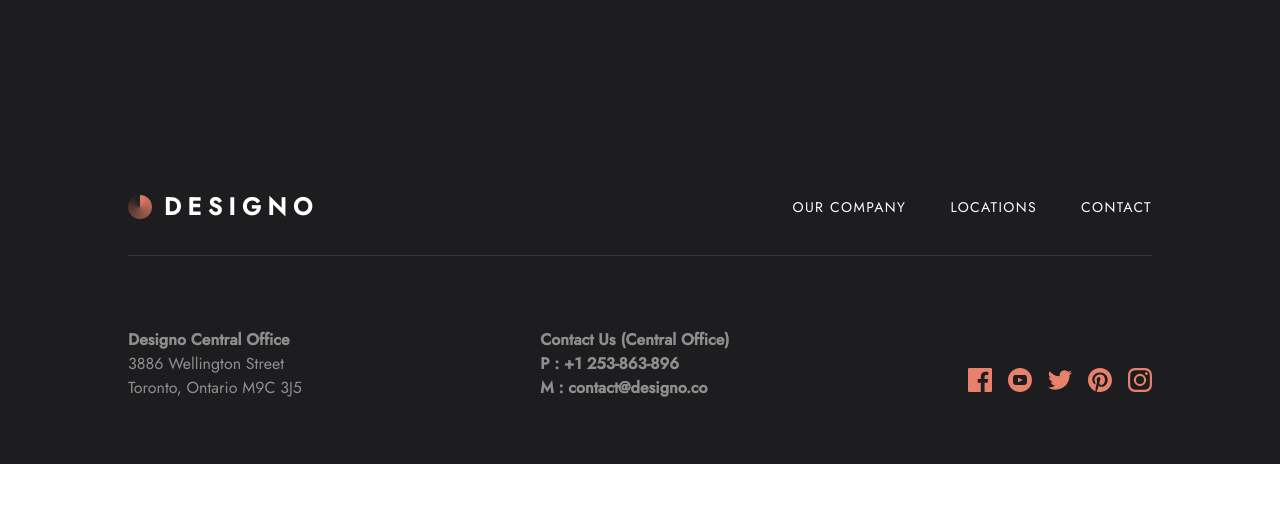
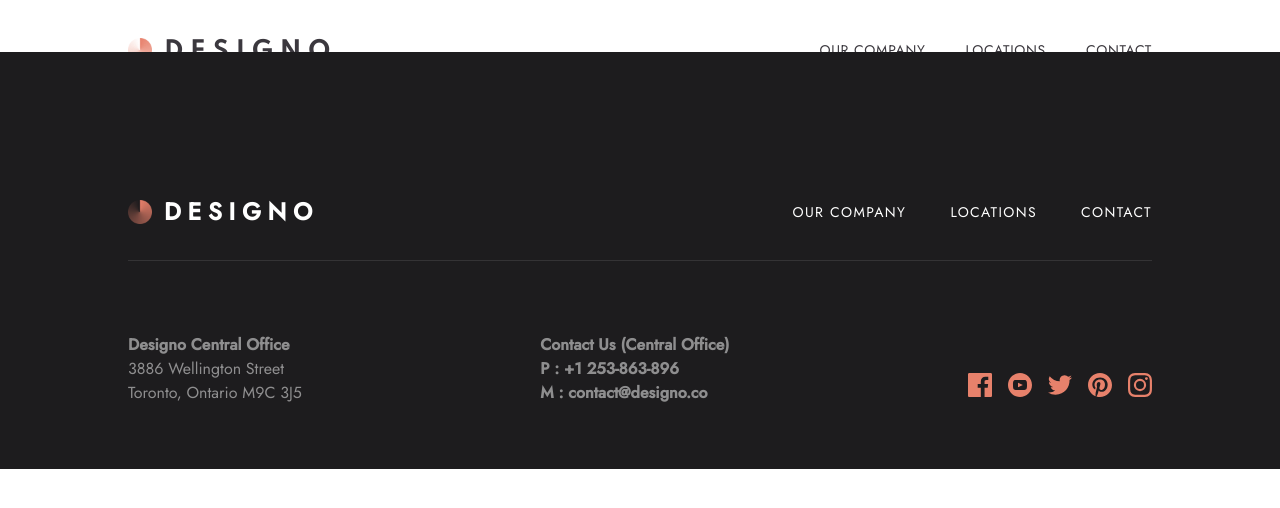
Before and after one commit to guillsav/designo, a React (Create React App) app: page /contact in a window 1280 px wide. Shown: the top 508 px of the page. Built offline with nearby package versions, Linux system fonts and the light colour scheme.

Commit message:
Fixing minor UI bugs

```diff
--- a/src/components/Card/index.tsx
+++ b/src/components/Card/index.tsx
@@ -40,12 +40,13 @@ export const Card = ({ feature, type, title, body, btnText }: Props) => {
 
   const displayCardElement =
     type === 'display' ? (
-      <div className="w-full px-12 py-16 bg-japonica-500 rounded-xl flex flex-col lg:flex-row lg:justify-between items-center justify-start text-center lg:text-left lg:px-24">
+      <div className="w-full px-10 py-16 bg-japonica-500 rounded-xl flex flex-col lg:flex-row lg:justify-between items-center justify-start text-center lg:text-left lg:px-24">
         <div className="lg:w-1/2 sm:px-16 lg:px-0">
           <Heading
             text={title}
             className="lg:w-3/4 lg:text-left text-4xl text-white font-medium text-center mb-5 font-sans"
           />
+
           <span className="text-base-sm text-white font-sans lg:px-0">
             {body}
           </span>
--- a/src/components/footer/index.tsx
+++ b/src/components/footer/index.tsx
@@ -3,7 +3,7 @@ import { SocialMedia } from '../svg';
 import LogoMark from './assets/logo-mark.png';
 
 export const Footer = () => (
-  <footer className="bg-shark-500 relative -mt-46 z-0 w-full pt-64 pb-16 px-6">
+  <footer className="bg-shark-500 relative -mt-46  md:-mt-22 lg:-mt-18 z-0 w-full pt-64 md:pt-42 lg:pt-36 pb-16 px-6">
     <div className="md:max-w-5xl container md:mx-auto">
       <div className="flex flex-col md:flex-row md:items-center md:justify-between">
         <h2 className="text logo text-white text-2xl tracking-xl font-bold uppercase flex items-center justify-center">
--- a/tailwind.config.js
+++ b/tailwind.config.js
@@ -49,6 +49,9 @@ module.exports = {
     },
     extend: {
       spacing: {
+        18: '72px',
+        22: '86px',
+        42: '166px',
         46: '189px'
       },
       letterSpacing: {
```
